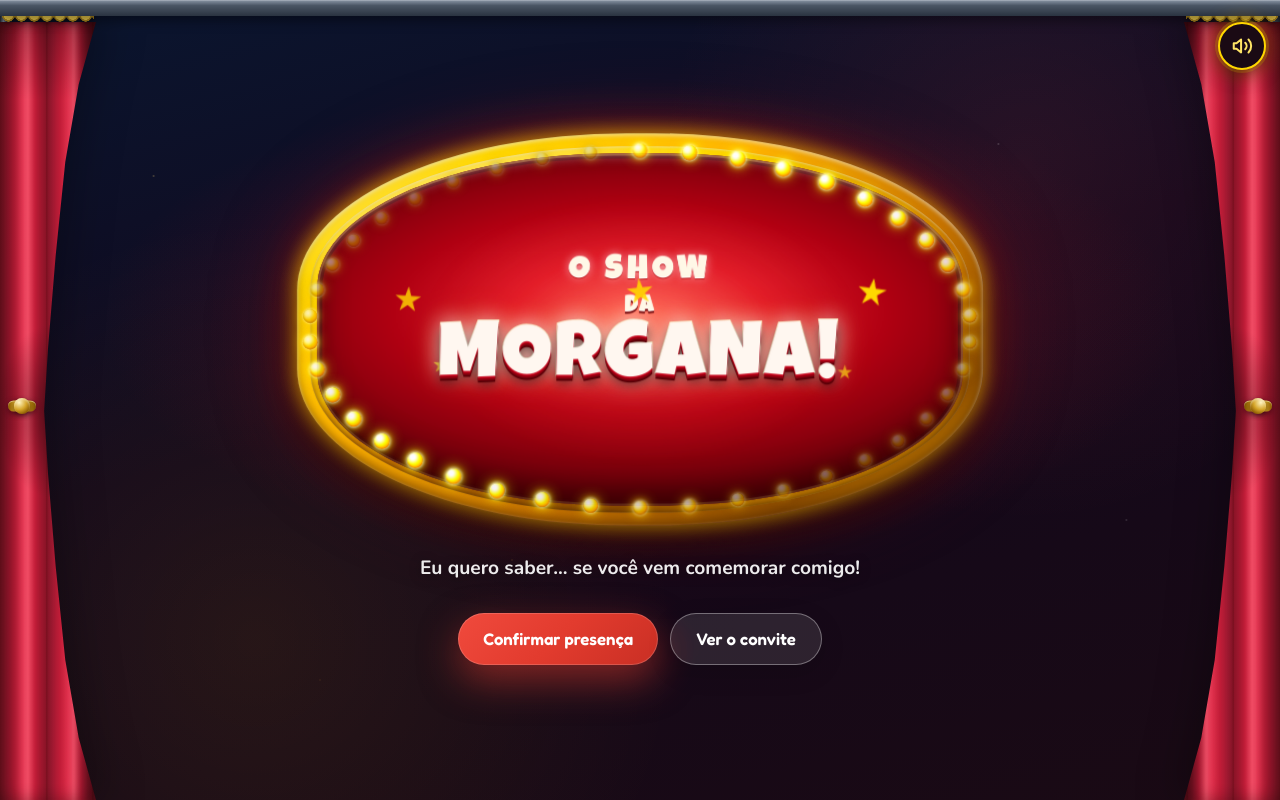
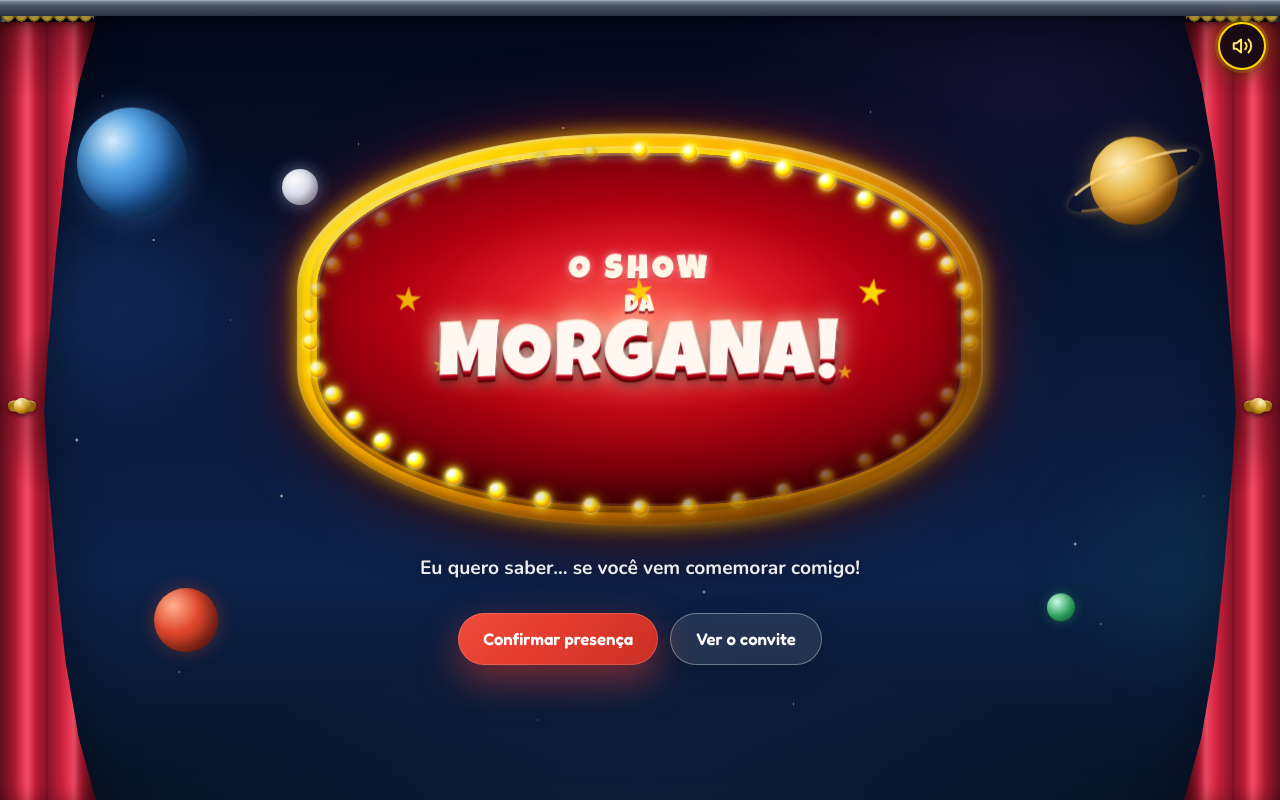
Before and after one commit to 0125mateus/show-da-morgana, a Flask app: page / in a window 1280 px wide. Run offline with Flask 3, Linux system fonts and the light colour scheme.

Commit message:
Add a space backdrop with planets, stars, and comets behind the marquee.
Co-authored-by: Cursor <cursoragent@cursor.com>

```diff
--- a/components/show-sign/show-sign.css
+++ b/components/show-sign/show-sign.css
@@ -24,28 +24,232 @@
   padding-right: max(1rem, 9vw);
   box-sizing: border-box;
   background:
-    radial-gradient(ellipse 70% 50% at 50% 40%, rgba(180, 20, 40, 0.35), transparent 60%),
-    radial-gradient(circle at 20% 80%, rgba(255, 180, 0, 0.08), transparent 35%),
-    radial-gradient(circle at 80% 20%, rgba(255, 80, 80, 0.1), transparent 30%),
-    linear-gradient(165deg, #0a1630 0%, #12081c 45%, #1a0a14 100%);
+    radial-gradient(ellipse 90% 70% at 50% 120%, rgba(30, 70, 140, 0.35), transparent 55%),
+    radial-gradient(ellipse 50% 40% at 80% 10%, rgba(80, 40, 120, 0.2), transparent 50%),
+    linear-gradient(180deg, #020617 0%, #0a1838 42%, #0c2248 72%, #071225 100%);
   position: relative;
   /* Abaixo das cortinas abertas (z-index: 2) para elas emoldurarem a cena */
   z-index: 1;
   overflow: hidden;
 }
 
-.show-sign-page::before {
+/* ---------- Fundo espacial ---------- */
+.space-bg {
+  position: absolute;
+  inset: 0;
+  z-index: 0;
+  pointer-events: none;
+  overflow: hidden;
+}
+
+.space-bg__stars {
+  position: absolute;
+  inset: 0;
+}
+
+.space-bg__stars--far {
+  background-image:
+    radial-gradient(1px 1px at 8% 12%, #fff, transparent),
+    radial-gradient(1px 1px at 18% 40%, rgba(255, 255, 255, 0.7), transparent),
+    radial-gradient(1px 1px at 28% 18%, #fff, transparent),
+    radial-gradient(1px 1px at 36% 72%, rgba(200, 220, 255, 0.8), transparent),
+    radial-gradient(1px 1px at 48% 28%, #fff, transparent),
+    radial-gradient(1px 1px at 58% 58%, rgba(255, 255, 255, 0.65), transparent),
+    radial-gradient(1px 1px at 68% 14%, #fff, transparent),
+    radial-gradient(1px 1px at 76% 46%, rgba(255, 240, 200, 0.75), transparent),
+    radial-gradient(1px 1px at 86% 78%, #fff, transparent),
+    radial-gradient(1px 1px at 92% 22%, rgba(255, 255, 255, 0.7), transparent),
+    radial-gradient(1px 1px at 14% 84%, #fff, transparent),
+    radial-gradient(1px 1px at 42% 90%, rgba(180, 210, 255, 0.7), transparent),
+    radial-gradient(1px 1px at 62% 88%, #fff, transparent),
+    radial-gradient(1px 1px at 94% 62%, rgba(255, 255, 255, 0.6), transparent);
+  opacity: 0.75;
+  animation: space-twinkle 5s ease-in-out infinite alternate;
+}
+
+.space-bg__stars--near {
+  background-image:
+    radial-gradient(1.5px 1.5px at 12% 30%, #fff, transparent),
+    radial-gradient(2px 2px at 22% 62%, rgba(255, 245, 180, 0.95), transparent),
+    radial-gradient(1.5px 1.5px at 44% 16%, #fff, transparent),
+    radial-gradient(2px 2px at 55% 74%, rgba(180, 220, 255, 0.95), transparent),
+    radial-gradient(1.5px 1.5px at 72% 34%, #fff, transparent),
+    radial-gradient(2px 2px at 84% 68%, rgba(255, 255, 255, 0.9), transparent),
+    radial-gradient(1.5px 1.5px at 33% 48%, rgba(255, 230, 160, 0.9), transparent),
+    radial-gradient(2px 2px at 6% 55%, #fff, transparent);
+  animation: space-twinkle 3.2s ease-in-out infinite alternate-reverse;
+}
+
+.space-bg__nebula {
+  position: absolute;
+  border-radius: 50%;
+  filter: blur(28px);
+  opacity: 0.45;
+}
+
+.space-bg__nebula--a {
+  width: min(55vw, 420px);
+  height: min(40vw, 300px);
+  left: -8%;
+  top: 18%;
+  background: radial-gradient(ellipse, rgba(45, 110, 200, 0.55), transparent 70%);
+}
+
+.space-bg__nebula--b {
+  width: min(50vw, 380px);
+  height: min(38vw, 280px);
+  right: -10%;
+  bottom: 12%;
+  background: radial-gradient(ellipse, rgba(30, 150, 120, 0.35), transparent 70%);
+  opacity: 0.35;
+}
+
+.space-bg__planet {
+  position: absolute;
+  border-radius: 50%;
+  box-shadow: inset -10px -8px 18px rgba(0, 0, 0, 0.45);
+}
+
+.space-bg__planet--blue {
+  width: clamp(56px, 12vw, 110px);
+  height: clamp(56px, 12vw, 110px);
+  left: 6%;
+  top: 14%;
+  background:
+    radial-gradient(circle at 32% 30%, #d8f0ff 0%, #5aa8e8 28%, #1f5fa8 62%, #0a2a55 100%);
+  box-shadow:
+    inset -12px -10px 22px rgba(0, 0, 0, 0.45),
+    0 0 28px rgba(80, 160, 255, 0.35);
+  animation: planet-float 9s ease-in-out infinite;
+}
+
+.space-bg__planet--ring {
+  width: clamp(48px, 10vw, 88px);
+  height: clamp(48px, 10vw, 88px);
+  right: 8%;
+  top: 18%;
+  background:
+    radial-gradient(circle at 35% 32%, #fff4c8 0%, #e8b84a 35%, #c47a18 65%, #6a3a10 100%);
+  box-shadow:
+    inset -10px -8px 16px rgba(0, 0, 0, 0.4),
+    0 0 24px rgba(255, 190, 80, 0.3);
+  animation: planet-float 11s ease-in-out infinite reverse;
+}
+
+.space-bg__planet--ring::after {
   content: "";
   position: absolute;
-  inset: 0;
+  left: 50%;
+  top: 50%;
+  width: 160%;
+  height: 42%;
+  transform: translate(-50%, -50%) rotate(-22deg);
+  border-radius: 50%;
+  border: 3px solid transparent;
+  border-top-color: rgba(255, 220, 140, 0.85);
+  border-bottom-color: rgba(200, 150, 60, 0.55);
+  box-shadow: 0 0 8px rgba(255, 200, 100, 0.35);
   pointer-events: none;
-  background-image:
-    radial-gradient(1.5px 1.5px at 12% 22%, rgba(255, 220, 120, 0.7), transparent),
-    radial-gradient(1.5px 1.5px at 78% 18%, rgba(255, 255, 255, 0.5), transparent),
-    radial-gradient(1px 1px at 40% 70%, rgba(255, 200, 80, 0.55), transparent),
-    radial-gradient(1.5px 1.5px at 88% 65%, rgba(255, 255, 255, 0.4), transparent),
-    radial-gradient(1px 1px at 25% 85%, rgba(255, 180, 60, 0.45), transparent);
-  animation: sign-twinkle 4s ease-in-out infinite alternate;
+}
+
+.space-bg__planet--red {
+  width: clamp(36px, 7vw, 64px);
+  height: clamp(36px, 7vw, 64px);
+  left: 12%;
+  bottom: 18%;
+  background:
+    radial-gradient(circle at 30% 28%, #ffb090 0%, #e24a2e 40%, #8a1c12 100%);
+  box-shadow:
+    inset -8px -6px 14px rgba(0, 0, 0, 0.4),
+    0 0 18px rgba(226, 70, 40, 0.35);
+  animation: planet-float 8s 0.6s ease-in-out infinite;
+}
+
+.space-bg__planet--small {
+  width: clamp(18px, 3.5vw, 28px);
+  height: clamp(18px, 3.5vw, 28px);
+  right: 16%;
+  bottom: 22%;
+  background:
+    radial-gradient(circle at 35% 30%, #c8ffe8 0%, #2f9e5b 55%, #0d3d24 100%);
+  box-shadow: 0 0 12px rgba(47, 158, 91, 0.4);
+  animation: planet-float 7s 1s ease-in-out infinite reverse;
+}
+
+.space-bg__moon {
+  position: absolute;
+  width: clamp(22px, 4.5vw, 36px);
+  height: clamp(22px, 4.5vw, 36px);
+  left: 22%;
+  top: 22%;
+  border-radius: 50%;
+  background:
+    radial-gradient(circle at 35% 30%, #fff 0%, #dce6f5 45%, #8a9bb5 100%);
+  box-shadow:
+    inset -4px -3px 8px rgba(0, 0, 0, 0.25),
+    0 0 16px rgba(200, 220, 255, 0.45);
+  animation: planet-float 10s 0.4s ease-in-out infinite;
+}
+
+.space-bg__comet {
+  position: absolute;
+  width: 90px;
+  height: 2px;
+  border-radius: 999px;
+  background: linear-gradient(90deg, transparent, rgba(255, 255, 255, 0.15), #fff);
+  transform: rotate(-28deg);
+  opacity: 0;
+  filter: drop-shadow(0 0 4px rgba(255, 255, 255, 0.8));
+}
+
+.space-bg__comet::before {
+  content: "";
+  position: absolute;
+  right: -3px;
+  top: 50%;
+  width: 7px;
+  height: 7px;
+  transform: translateY(-50%);
+  border-radius: 50%;
+  background: #fff;
+  box-shadow: 0 0 10px 3px rgba(180, 220, 255, 0.9);
+}
+
+.space-bg__comet--1 {
+  top: 28%;
+  left: -10%;
+  animation: comet-fly 11s linear infinite;
+}
+
+.space-bg__comet--2 {
+  top: 62%;
+  left: -15%;
+  width: 70px;
+  animation: comet-fly 16s 5s linear infinite;
+}
+
+@keyframes space-twinkle {
+  from { opacity: 0.45; }
+  to { opacity: 0.95; }
+}
+
+@keyframes planet-float {
+  0%,
+  100% { transform: translateY(0); }
+  50% { transform: translateY(-8px); }
+}
+
+@keyframes comet-fly {
+  0% {
+    opacity: 0;
+    transform: rotate(-28deg) translateX(0) translateY(0);
+  }
+  8% { opacity: 1; }
+  70% { opacity: 0.85; }
+  100% {
+    opacity: 0;
+    transform: rotate(-28deg) translateX(120vw) translateY(42vh);
+  }
 }
 
 .show-sign-page__lead {
@@ -491,8 +695,16 @@
   .show-sign__line--hero,
   .show-sign__face::before,
   .show-sign__face::after,
-  .show-sign-page::before {
+  .space-bg__stars,
+  .space-bg__planet,
+  .space-bg__moon,
+  .space-bg__comet {
     animation: none !important;
+  }
+
+  .space-bg__comet {
+    opacity: 0.55;
+    transform: rotate(-28deg) translateX(35vw) translateY(12vh);
   }
 
   .show-sign__star.show-sign__star--da {
--- a/static/css/style.css
+++ b/static/css/style.css
@@ -435,7 +435,7 @@ a:hover {
 
 body:has(.video-fullscreen),
 body:has(.show-sign-page) {
-  background: #0a1630;
+  background: #020617;
   overflow: hidden;
 }
 
--- a/templates/index.html
+++ b/templates/index.html
@@ -36,6 +36,20 @@
 </button>
 
 <main class="show-sign-page" id="inicio" aria-label="Letreiro do Show da Morgana">
+  <div class="space-bg" aria-hidden="true">
+    <div class="space-bg__stars space-bg__stars--far"></div>
+    <div class="space-bg__stars space-bg__stars--near"></div>
+    <div class="space-bg__nebula space-bg__nebula--a"></div>
+    <div class="space-bg__nebula space-bg__nebula--b"></div>
+    <div class="space-bg__planet space-bg__planet--blue"></div>
+    <div class="space-bg__planet space-bg__planet--ring"></div>
+    <div class="space-bg__planet space-bg__planet--red"></div>
+    <div class="space-bg__planet space-bg__planet--small"></div>
+    <div class="space-bg__moon"></div>
+    <div class="space-bg__comet space-bg__comet--1"></div>
+    <div class="space-bg__comet space-bg__comet--2"></div>
+  </div>
+
   {% include "components/show-sign.html" %}
 
   <p class="show-sign-page__lead">
```
